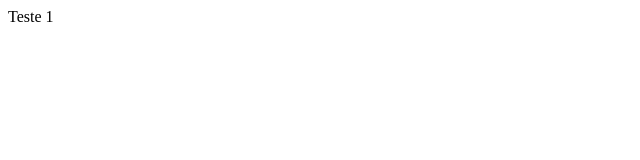
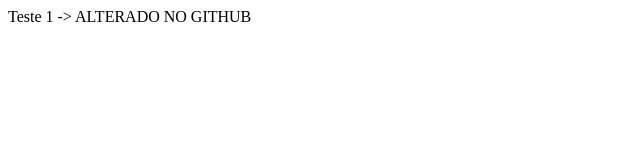
Before and after one commit to PauloMeirelles/Teste_Vscode, a plain HTML site: page index.html in a window 1280 px wide. Shown: the whole page, without its empty margins (0-640 px from the left). Drawn offline with Linux system fonts and the light colour scheme.

Commit message:
Update index.html

```diff
--- a/index.html
+++ b/index.html
@@ -1,3 +1,3 @@
 <div id="teste">
-    Teste 1
+    Teste 1 -> ALTERADO NO GITHUB
 </div>
```
